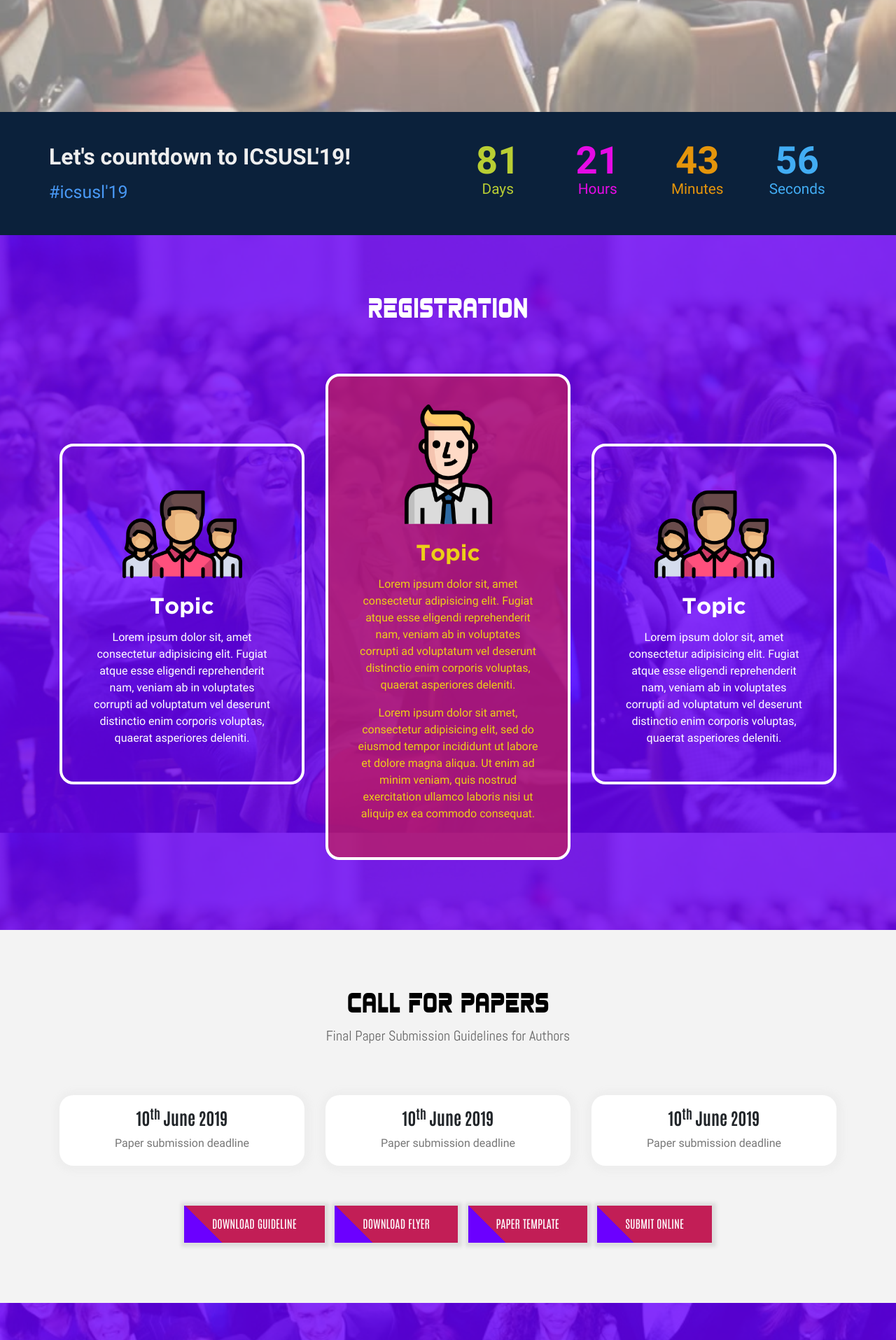
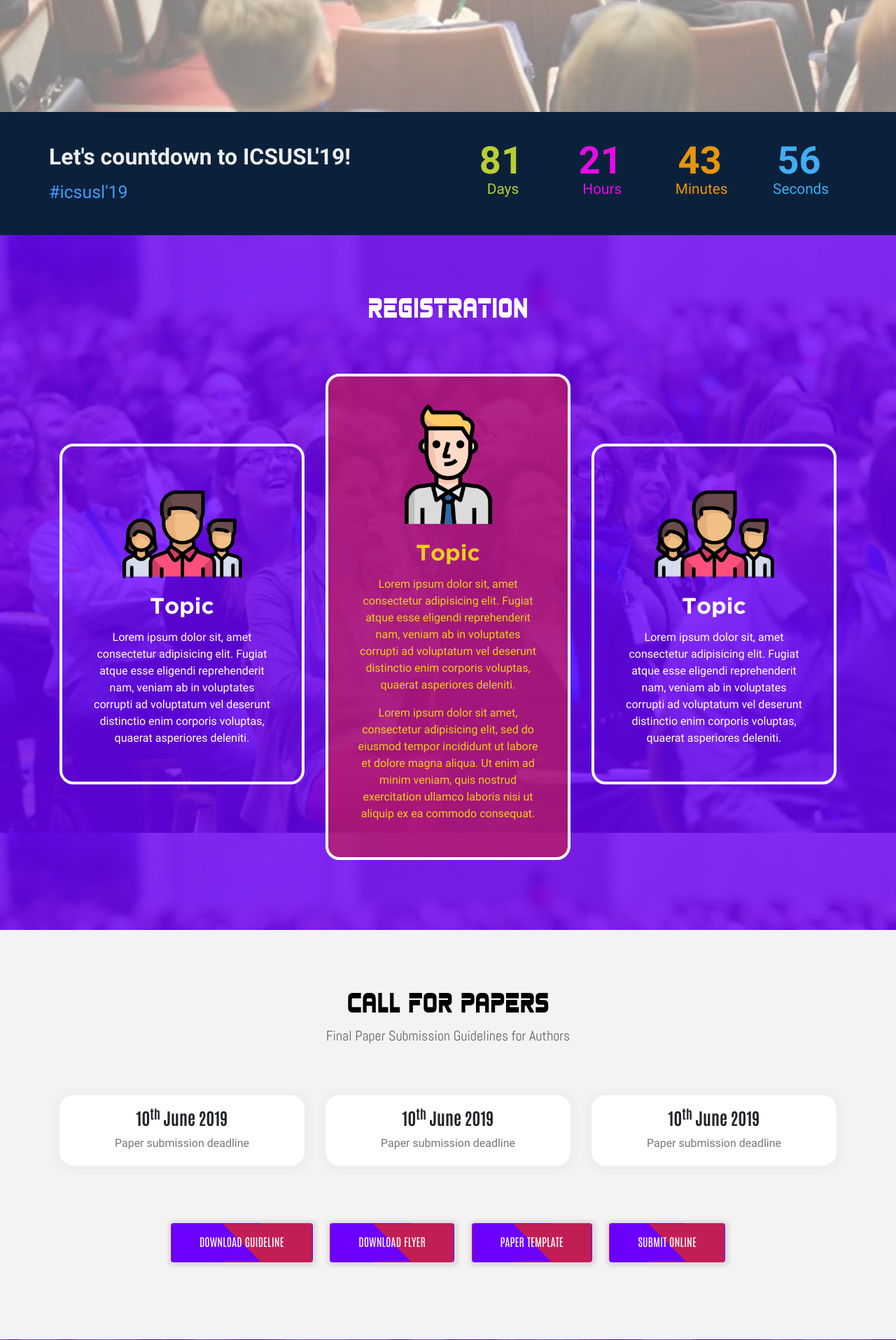
Before and after one commit to BhathiyaTK/ICSUSL2019-website, a PHP site: page / in a window 1280 px wide. Shown: the part 640-2555 px from the top of the page at 70% size. Run offline with PHP 8.4, Linux system fonts and the light colour scheme; some libraries are stand-ins or nearby versions.

Commit message:
made responsive some elements

```diff
--- a/css/style.css
+++ b/css/style.css
@@ -360,6 +360,7 @@
 	z-index: -1;
 }
 .section-btn-area a, .section-btn-area a:after{
+	margin: 10px;f
 	background-size: 300%;
 	background-position: 67%;
 	transition: 0.8s;
@@ -782,20 +783,6 @@
 }
 
 
-
-
-
-
-
-
-
-
-
-
-
-
-
-
 /* ===================== Footer ====================== */
 #footer-sec{
 	background: rgb(107, 0, 255);
@@ -873,19 +860,137 @@
 
 
 
+@media (min-width: 375px) {
+	.header-title{
+		text-align: center;
+		font-family: font_6;
+		font-size: 3.5em;
+		color: #6b00ff;
+		text-shadow: 1px 1px 3px #ccc;
+		text-transform: uppercase;
+	}
+
+	#countdown-sec{
+		display: flex;
+		font-size: 0.5em;
+		background: #0b213b;
+		/*background: rgb(237, 206, 24);*/
+		padding: 40px 70px;
+	}
+
+	#countdown-sec div{
+		margin-right: 5px;
+	}
+
+	.countdown div{
+		margin-left: 10px;
+	}
+}
 
 @media (min-width: 576px) {
+	.header-title{
+		text-align: center;
+		font-family: font_6;
+		font-size: 3.5em;
+		color: #6b00ff;
+		text-shadow: 1px 1px 3px #ccc;
+		text-transform: uppercase;
+	}
 
+	#countdown-sec{
+		display: flex;
+		font-size: 0.8em;
+		background: #0b213b;
+		/*background: rgb(237, 206, 24);*/
+		padding: 40px 70px;
+	}
+
+	#countdown-sec div{
+		margin-right: 5px;
+	}
+
+	.countdown div{
+		margin-left: 10px;
+	}
 }
 
 @media (min-width: 768px) {
+	.header-title{
+		text-align: center;
+		font-family: font_6;
+		font-size: 5.5em;
+		color: #6b00ff;
+		text-shadow: 1px 1px 3px #ccc;
+		text-transform: uppercase;
+	}
 
+	#countdown-sec{
+		display: flex;
+		font-size: 1em;
+		background: #0b213b;
+		/*background: rgb(237, 206, 24);*/
+		padding: 40px 70px;
+	}
+
+	#countdown-sec div{
+		margin-right: 5px;
+	}
+
+	.countdown div{
+		margin-left: 10px;
+	}
 }
 
 @media (min-width: 992px) {
+	.header-title{
+		text-align: center;
+		font-family: font_6;
+		font-size: 5.5em;
+		color: #6b00ff;
+		text-shadow: 1px 1px 3px #ccc;
+		text-transform: uppercase;
+	}
 
+	#countdown-sec{
+		display: flex;
+		font-size: 1em;
+		background: #0b213b;
+		/*background: rgb(237, 206, 24);*/
+		padding: 40px 70px;
+	}
+
+	#countdown-sec div{
+		margin-right: 5px;
+	}
+
+	.countdown div{
+		margin-left: 10px;
+	}
 }
 
 @media (min-width: 1200px) {
+	.header-title{
+		text-align: center;
+		font-family: font_6;
+		font-size: 5.5em;
+		color: #6b00ff;
+		text-shadow: 1px 1px 3px #ccc;
+		text-transform: uppercase;
+	}
 
+	#countdown-sec{
+		display: flex;
+		font-size: 1em;
+		background: #0b213b;
+		/*background: rgb(237, 206, 24);*/
+		padding: 40px 70px;
+	}
+
+	#countdown-sec div{
+		margin-right: 5px;
+	}
+
+	.countdown div{
+		margin-left: 10px;
+	}
 }
--- a/index.php
+++ b/index.php
@@ -73,8 +73,8 @@
                 </div>
             </nav>
             <div class="header-content">
-                <div class="header-title">
-                   National IT conference 2019
+                <div>
+                   <h1 class="header-title">National IT conference 2019</h1>
                 </div>
                 <br>
                 <div class="address-div">
@@ -195,12 +195,19 @@
             </div>
         </div>
         <br><br><br>
-        <div class="section-btn-area" data-aos="fade-up" data-aos-duration="2800">
-            <a id="section-btn1" href="#">Download Guideline</a>
-            <a href="#">Download Flyer</a>
-            <a href="#">Paper Template</a>
-            <a href="#">Submit Online</a>
+        <div class="container-fluid padding">
+            <div class="row">
+                <div class="col-sm-12">
+                    <div class="section-btn-area" data-aos="fade-up" data-aos-duration="2800">
+                        <a class="btn" id="section-btn1" href="#">Download Guideline</a>
+                        <a class="btn" href="#">Download Flyer</a>
+                        <a class="btn" href="#">Paper Template</a>
+                        <a class="btn" href="#">Submit Online</a>
+                    </div>
+                </div>
+            </div>
         </div>
+
 
     </div>
 
```
